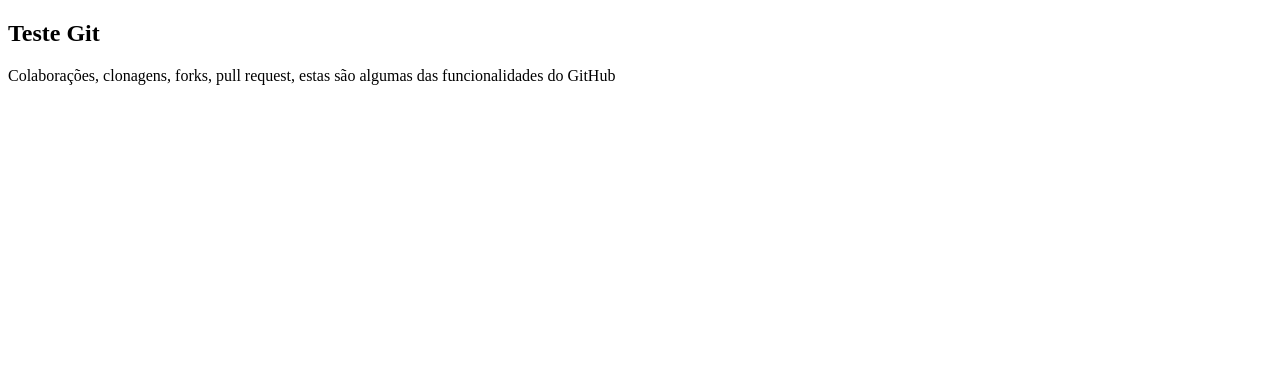
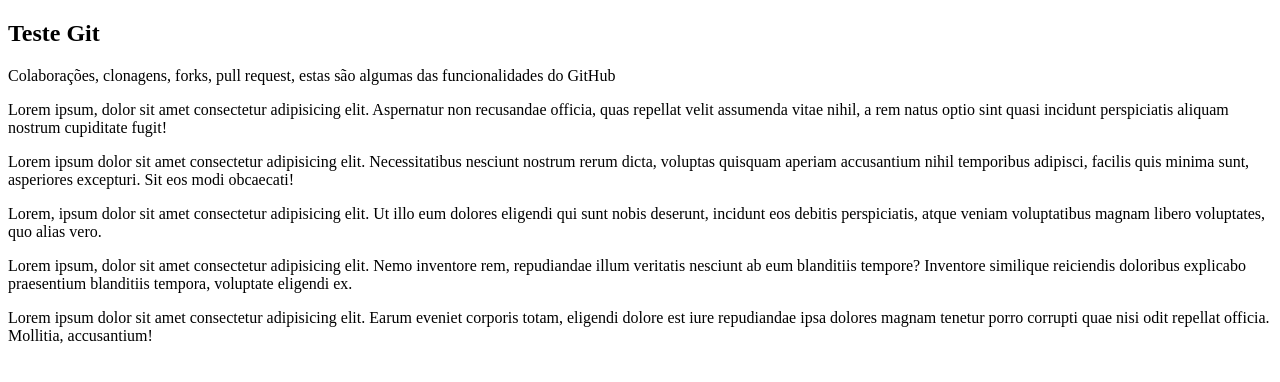
Before and after one commit to scop01/colab-teste-git, a plain HTML site: page index.html in a window 1280 px wide. Drawn offline with Linux system fonts and the light colour scheme.

Commit message:
primeiros parágrafos

```diff
--- a/index.html
+++ b/index.html
@@ -9,5 +9,10 @@
 <body>
     <h2>Teste Git</h2>
     <p>Colaborações, clonagens, forks, pull request, estas são algumas das funcionalidades do GitHub</p>
+    <p>Lorem ipsum, dolor sit amet consectetur adipisicing elit. Aspernatur non recusandae officia, quas repellat velit assumenda vitae nihil, a rem natus optio sint quasi incidunt perspiciatis aliquam nostrum cupiditate fugit!</p>
+    <p>Lorem ipsum dolor sit amet consectetur adipisicing elit. Necessitatibus nesciunt nostrum rerum dicta, voluptas quisquam aperiam accusantium nihil temporibus adipisci, facilis quis minima sunt, asperiores excepturi. Sit eos modi obcaecati!</p>
+    <p>Lorem, ipsum dolor sit amet consectetur adipisicing elit. Ut illo eum dolores eligendi qui sunt nobis deserunt, incidunt eos debitis perspiciatis, atque veniam voluptatibus magnam libero voluptates, quo alias vero.</p>
+    <p>Lorem ipsum, dolor sit amet consectetur adipisicing elit. Nemo inventore rem, repudiandae illum veritatis nesciunt ab eum blanditiis tempore? Inventore similique reiciendis doloribus explicabo praesentium blanditiis tempora, voluptate eligendi ex.</p>
+    <p>Lorem ipsum dolor sit amet consectetur adipisicing elit. Earum eveniet corporis totam, eligendi dolore est iure repudiandae ipsa dolores magnam tenetur porro corrupti quae nisi odit repellat officia. Mollitia, accusantium!</p>
 </body>
 </html>
```
